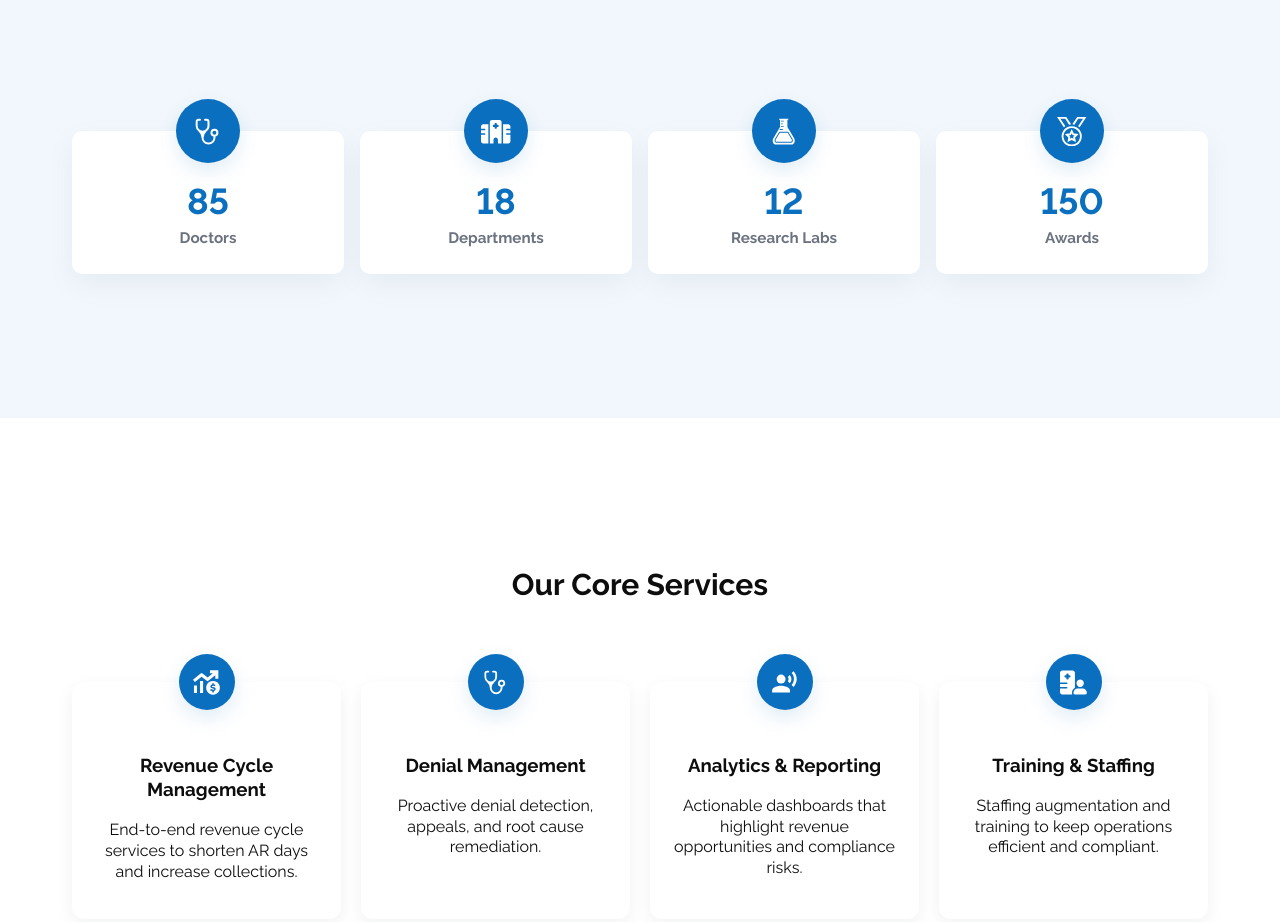
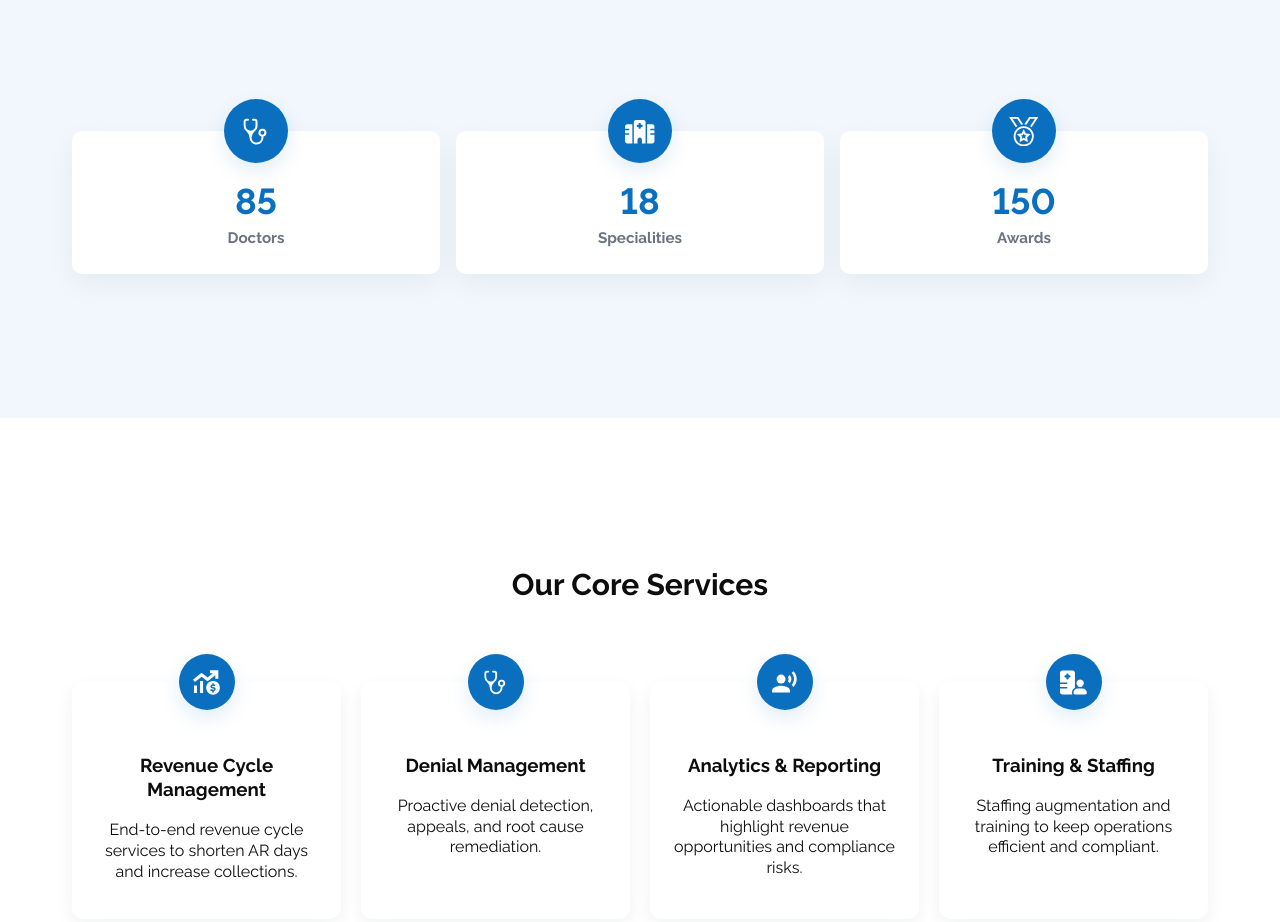
Before and after one commit to Mfqrevenuepro/MFQ-Revenue-Pro, a plain HTML site: page index.html in a window 1280 px wide. Shown: the part 1560-2482 px from the top of the page. Drawn offline with nearby package versions, Linux system fonts and the light colour scheme.

Commit message:
Update-2-Dec

```diff
--- a/index.html
+++ b/index.html
@@ -154,9 +154,9 @@
                 </svg>
               </div>
               <div class="count-number" data-target="18">0</div>
-              <div class="count-label">Departments</div>
+              <div class="count-label">Specialities</div>
             </div>
-            <div class="counter-card">
+            <!-- <div class="counter-card">
               <div class="counter-icon" aria-hidden="true">
                 <svg xmlns="http://www.w3.org/2000/svg" viewBox="0 0 512 512">
                   <path
@@ -169,7 +169,7 @@
               </div>
               <div class="count-number" data-target="12">0</div>
               <div class="count-label">Research Labs</div>
-            </div>
+            </div> -->
             <div class="counter-card">
               <div class="counter-icon" aria-hidden="true">
                 <svg xmlns="http://www.w3.org/2000/svg" viewBox="0 0 512 512">
@@ -678,7 +678,7 @@ unicode: "ee20"
             <form
               id="contactForm"
               novalidate
-              action="https://formsubmit.co/haseebraza3555@gmail.com"
+              action="https://formsubmit.co/Mfqrevenuepro@gmail.com"
               method="POST"
             >
 
--- a/styles.css
+++ b/styles.css
@@ -286,7 +286,7 @@
   } */
   .counter-grid {
     display: grid;
-    grid-template-columns: repeat(4, 1fr);
+    grid-template-columns: repeat(3, 1fr);
     gap: 1rem;
     align-items: stretch;
   }
```
